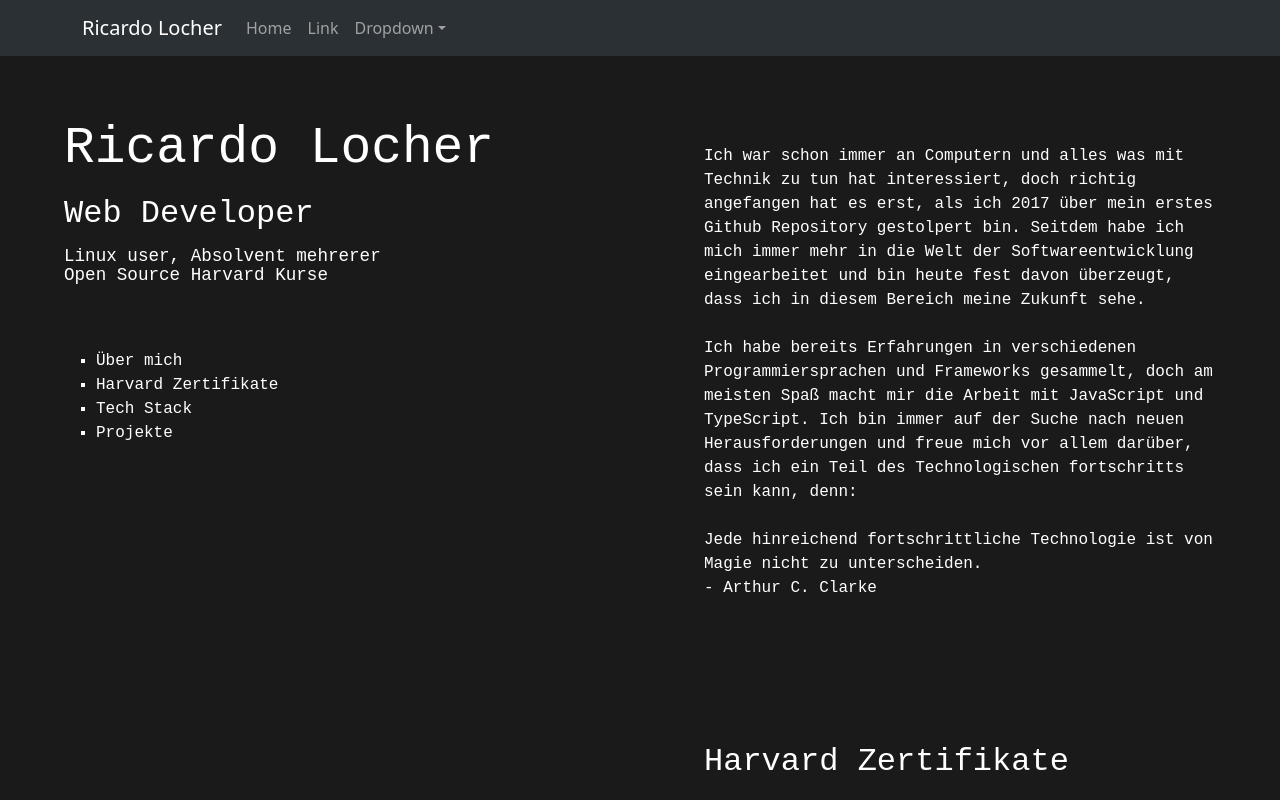
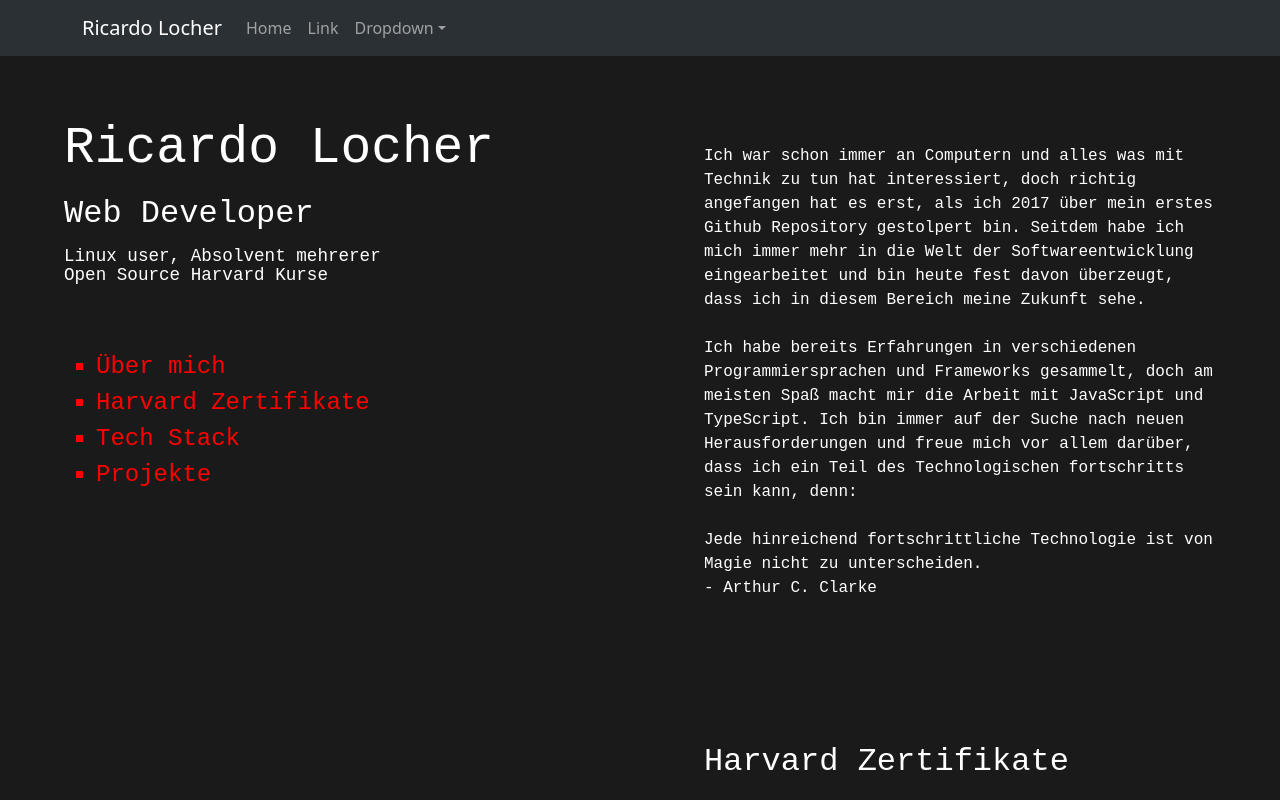
Before and after one commit to RicardoLocher/portfolio, a React (Vite) app: page / in a window 1280 px wide. Shown: the top 800 px of the page. Built offline with nearby package versions, Linux system fonts and the light colour scheme.

Commit message:
Added yet ugly Animation to Overview with IntersectionObserver

```diff
--- a/src/components/Projects/Projects.tsx
+++ b/src/components/Projects/Projects.tsx
@@ -3,7 +3,7 @@ import GithubLogo from '../../assets/github.png'
 
 export function Projects() {
     return (
-        <div className='projectsContainer'>
+        <div className='projectsContainer sec' id='projects'>
             <span className='projectsHeading'>Projects</span>
             <Project title='Own-Cloud'
                      description='Own-Cloud ist eine Cloudsoftware, die vom Nutzer selbst gehostet wird. Die Software ist Open-Source und kann auf jedem Server installiert werden. Sie ist in Python und JavaScript geschrieben und nutzt Django als Backend und eine in React geschriebene Benutzeroberfläche. Bald auch als offizielles Docker-Image verfügbar.'
--- a/src/components/Tech Stack/TechStack.tsx
+++ b/src/components/Tech Stack/TechStack.tsx
@@ -4,7 +4,7 @@ import './animations.css'
 export function TechStack() {
     return (
         <>
-            <div className='techStackContainer'>
+            <div className='techStackContainer sec' id='techStack'>
             <span className='techStackHeading'>Tech Stack</span>
                     <span className='techStackHeading1'>Languages</span>
                     <TechStackItem icon='https://img.icons8.com/color/48/000000/typescript.png' title='TypeScript' text='TypeScript ist eine Programmiersprache, die auf JavaScript aufbaut und statische Typisierung sowie zusätzliche Features zur Verbesserung der Code-Qualität und Entwicklerproduktivität bietet.'/>
--- a/src/components/about/about.tsx
+++ b/src/components/about/about.tsx
@@ -2,7 +2,7 @@ import './about.css'
 
 export function About() {
   return (
-    <div className='aboutContainer'>
+    <div className='aboutContainer sec' id='about'>
       <span className="aboutText"><br/>
         Ich war schon immer an Computern und alles was mit Technik zu tun hat interessiert,
         doch richtig angefangen hat es erst, als ich 2017 über mein erstes Github Repository gestolpert bin.
--- a/src/components/certificates/Certificates.tsx
+++ b/src/components/certificates/Certificates.tsx
@@ -4,7 +4,7 @@ import { cs50xText, cs50Web } from './texts';
 
 export function Certificates() {
   return (
-    <div className='certContainer'>
+    <div className='certContainer sec' id='certificates'>
       <span className='certHeading'>Harvard Zertifikate<br/></span>
       <CertAccordion title='cs50x' text={cs50xText}/>
       <CertAccordion title='cs50Web' text={cs50Web}/>
--- a/src/components/overview/overview.css
+++ b/src/components/overview/overview.css
@@ -8,3 +8,14 @@
     text-align: left;
     font-family: monospace;
 }
+
+.normal {
+    font-size: 1.2em;
+    color: #fff;
+    transition: 0.5s;
+}
+
+.highlighted {
+    font-size: 1.5em;
+    color: red;
+}
--- a/src/components/overview/overview.tsx
+++ b/src/components/overview/overview.tsx
@@ -5,10 +5,10 @@ export function Overview() {
   return(
     <div className='overview'>
       <ul className="OverviewList">
-        <li>Über mich</li>
-        <li>Harvard Zertifikate</li>
-        <li>Tech Stack</li>
-        <li>Projekte</li>
+        <li id='aboutOverview' className='normal'>Über mich</li>
+        <li id='certificatesOverview' className='normal'>Harvard Zertifikate</li>
+        <li id='techStackOverview' className='normal'>Tech Stack</li>
+        <li id='projectsOverview' className='normal'>Projekte</li>
       </ul>
     </div>
   )
--- a/src/main.tsx
+++ b/src/main.tsx
@@ -1,4 +1,4 @@
-import React from 'react';
+import React, { useEffect } from 'react';
 import ReactDOM from 'react-dom/client';
 import NavBarTop from './components/navbar/navbar.tsx';
 import { Heading } from './components/heading/heading.tsx';
@@ -17,6 +17,52 @@ ReactDOM.createRoot(document.getElementById('root')!).render(
 )
 
 function App() {
+
+  useEffect(() => {
+  const observer = new IntersectionObserver((entries) => {
+    entries.forEach(entry => {
+      if (entry.isIntersecting) {
+        switch (entry.target.id) {
+            case 'about':
+              document.getElementById('aboutOverview')?.classList.add('highlighted');
+              break;
+            case 'certificates':
+              document.getElementById('certificatesOverview')?.classList.add('highlighted');
+              break;
+            case 'techStack':
+              document.getElementById('techStackOverview')?.classList.add('highlighted');
+              break;
+            case 'projects':
+              document.getElementById('projectsOverview')?.classList.add('highlighted');
+              break;
+        }
+      }
+      else {
+        switch (entry.target.id) {
+            case 'about':
+              document.getElementById('aboutOverview')?.classList.remove('highlighted');
+              break;
+            case 'certificates':
+              document.getElementById('certificatesOverview')?.classList.remove('highlighted');
+              break;
+            case 'techStack':
+              document.getElementById('techStackOverview')?.classList.remove('highlighted');
+              break;
+            case 'projects':
+              document.getElementById('projectsOverview')?.classList.remove('highlighted');
+              break;
+        }
+      }
+    });
+  })
+
+  const secs: any = document.querySelectorAll('.sec');
+
+  secs.forEach((sec: Element) => {
+    observer.observe(sec);
+  });
+}, [<Projects />])
+
   return (
     <div className='bodyContainer'>
       <NavBarTop />
```
